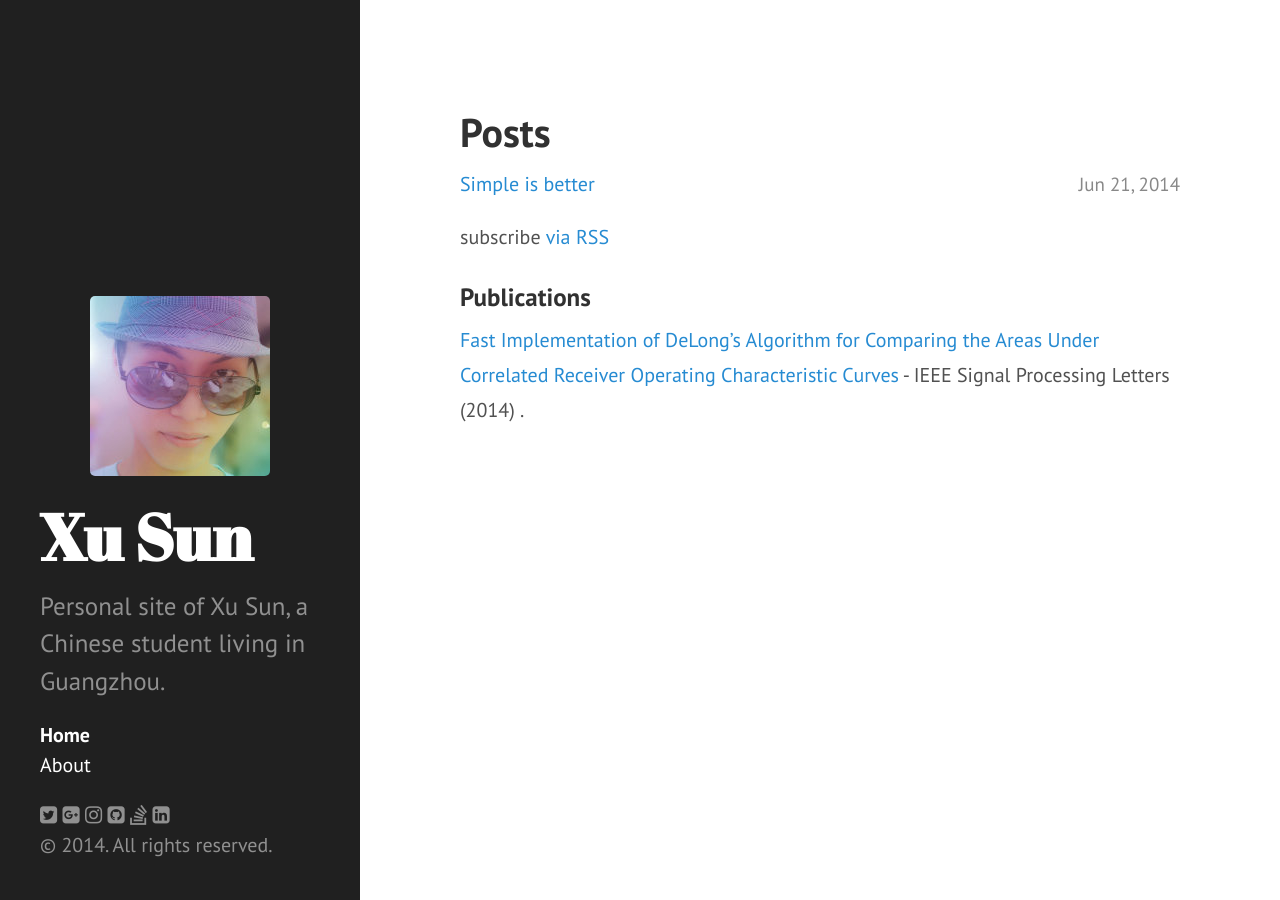
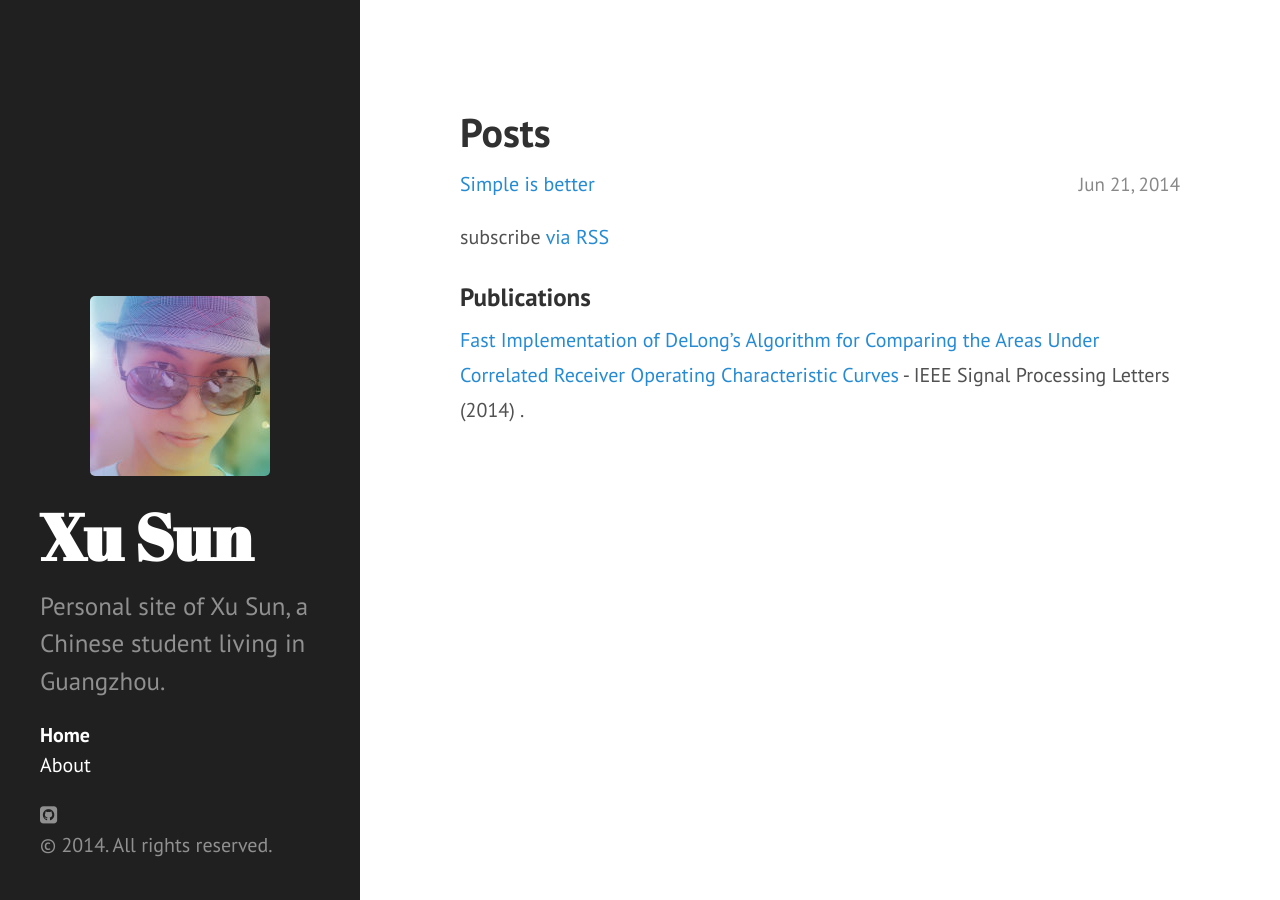
Before and after one commit to PamixSun/pamixsun.github.io, a Jekyll site: the page built from index.html, in a window 1280 px wide. Built offline with Jekyll 4.4.1, drawn with Linux system fonts in a browser that asks for light colours; nearby versions of some CDN libraries; the list of posts is cut into pages by our own code.

Commit message:
improve home3

```diff
--- a/_includes/sidebar.html
+++ b/_includes/sidebar.html
@@ -34,12 +34,7 @@
     </ul>
 
     <p>
-        <a href="https://www.twitter.com/DaveStephens" target="_blank"><i class="fa fa-twitter-square"></i></a>
-        <a href="https://plus.google.com/+DavidStephens?rel=author" target="_blank"><i class="fa fa-google-plus-square"></i></a>
-        <a href="http://instagram.com/ripuk" target="_blank"><i class="fa fa-instagram"></i></a>
         <a href="https://github.com/PamixSun" target="_blank"><i class="fa fa-github-square"></i></a>
-        <a href="http://stackoverflow.com/users/425144/ripuk" target="_blank"><i class="fa fa-stack-overflow"></i></a>
-        <a href="http://uk.linkedin.com/in/davidjstephens" target="_blank"><i class="fa fa-linkedin-square"></i></a>
         <br/>
         &copy; {{ site.time | date: '%Y' }}. All rights reserved.
     </p>
```
